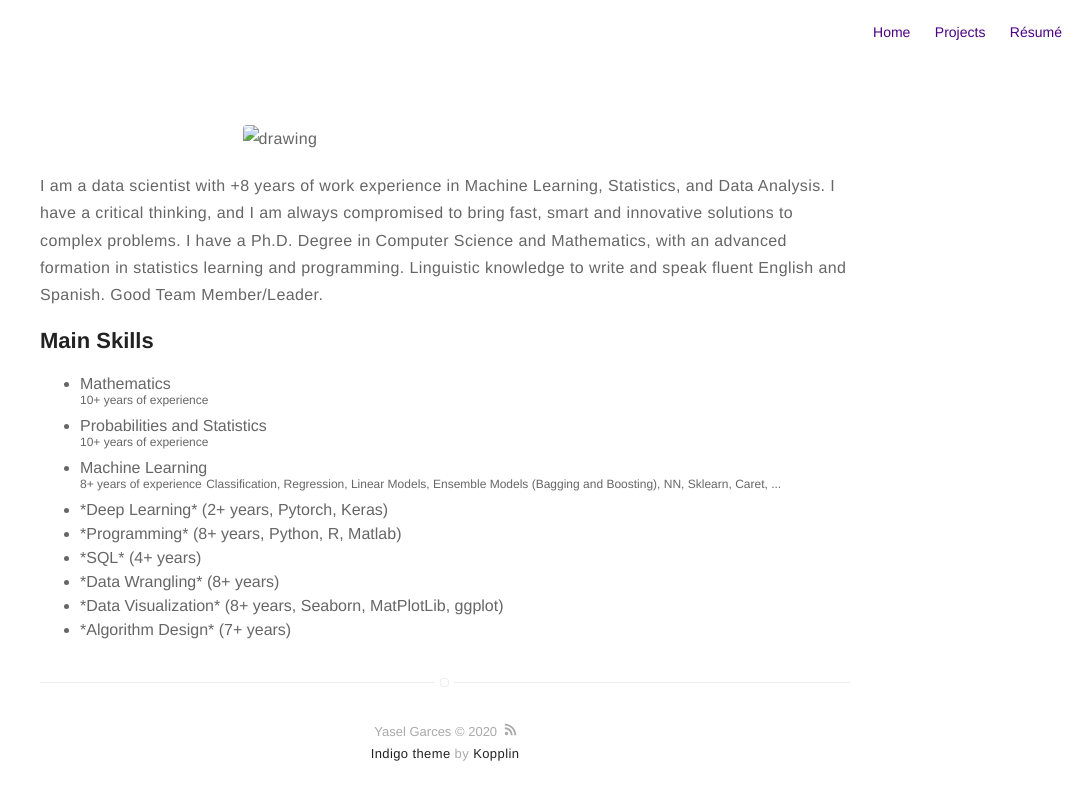
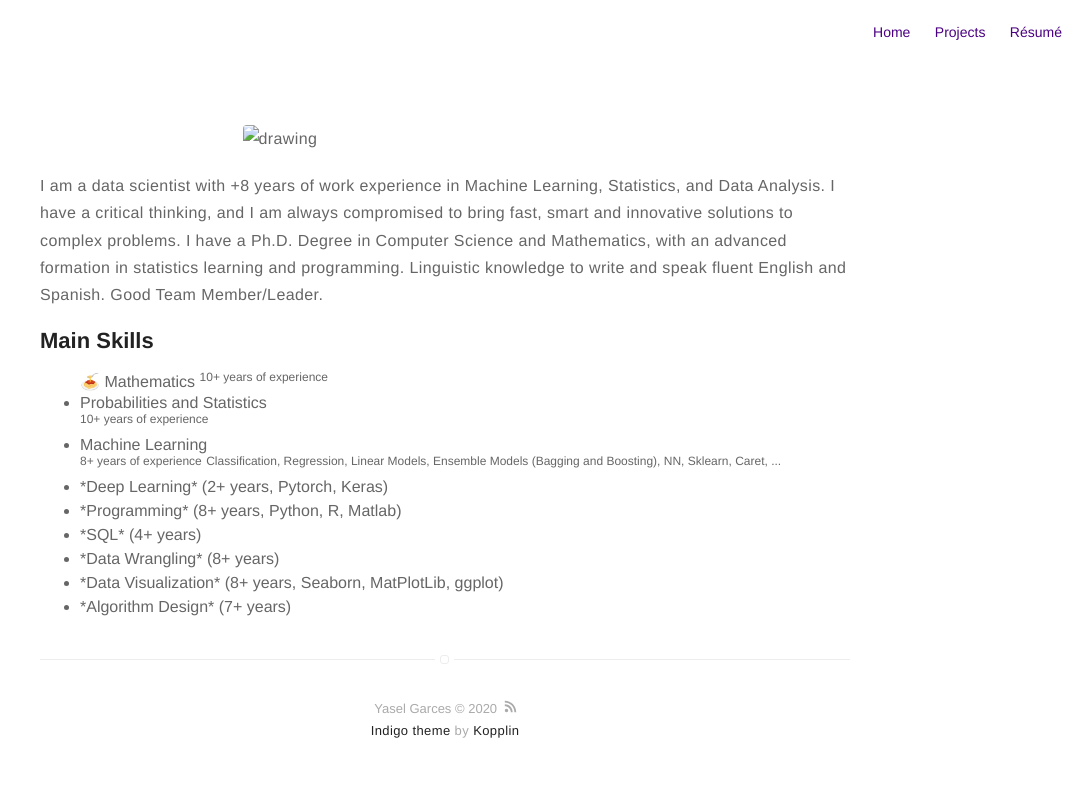
Before and after one commit to Yasel-Garces/Portafolio---Yasel-Garces, a Jekyll site: the page built from about.md, in a window 1280 px wide. Shown: the top 800 px of the page, without its empty margins (195-1280 px from the left). Built offline with Jekyll 4.4.1, drawn with Linux system fonts in a browser that asks for light colours; emoji names are drawn with the system emoji font.

```diff
--- a/about.md
+++ b/about.md
@@ -10,7 +10,7 @@ layout: page
 <h2>Main Skills</h2>
 
 <ul class="skill-list">
-	<li>Mathematics </li>
+	:spaghetti: Mathematics
 	 	<sup>10+ years of experience</sup>
 
 	<li>Probabilities and Statistics</li>
```
